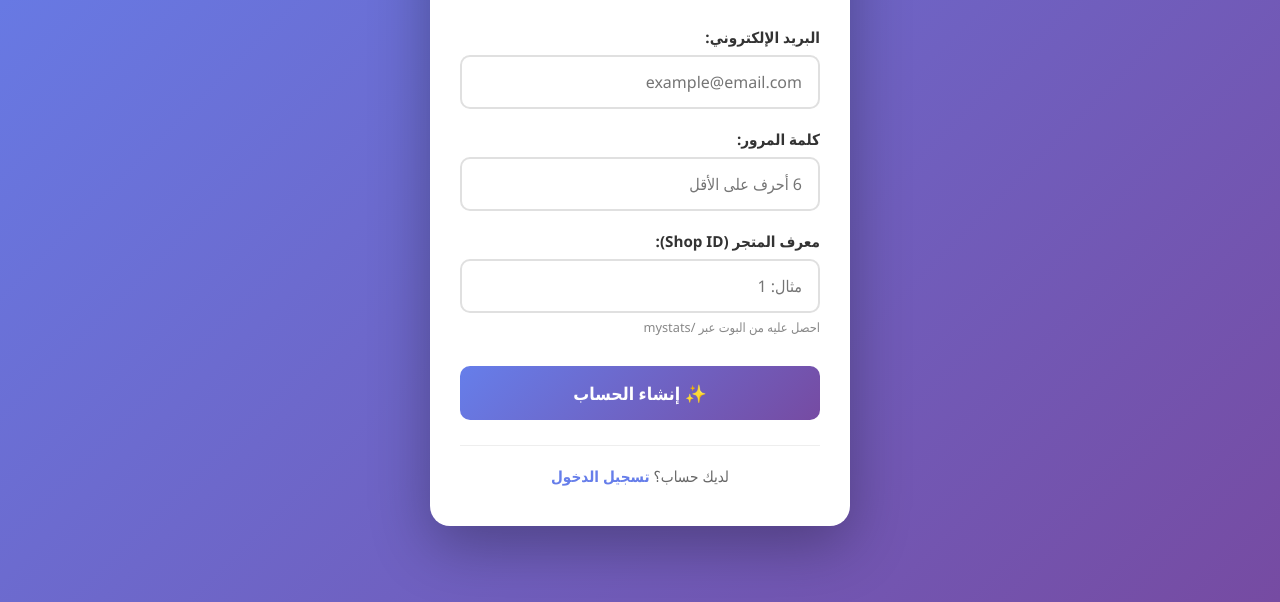
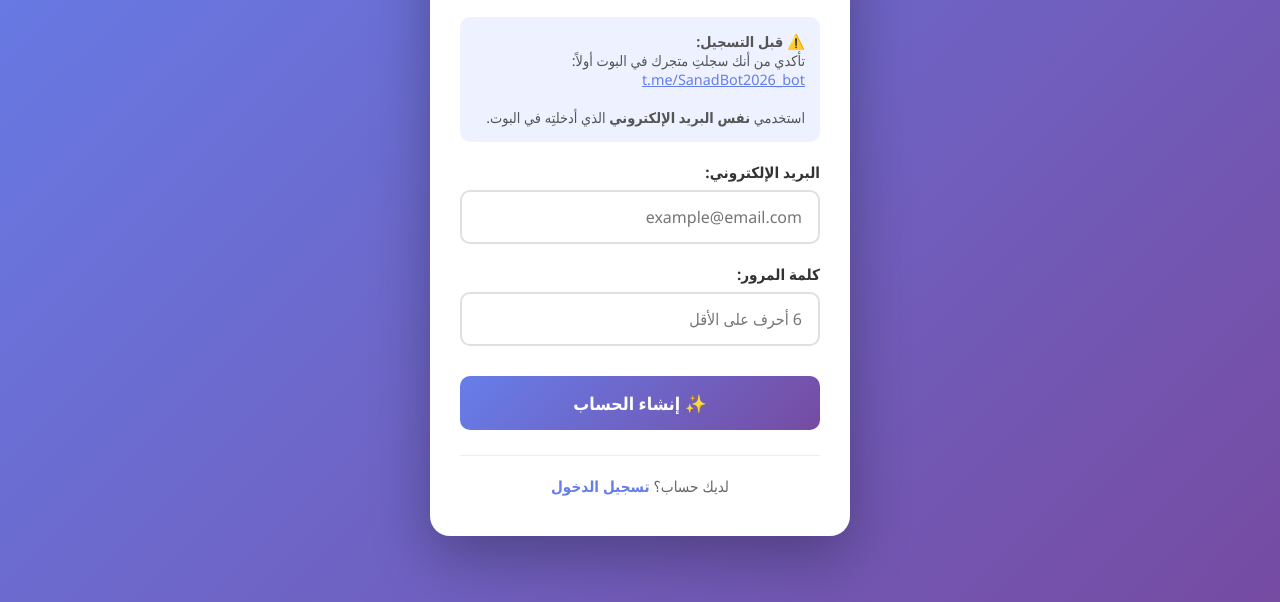
Before and after one commit to 222kadimm-ux/atmatadashboard, a plain HTML site: page register.html in a window 1280 px wide. Shown: the part 198-800 px from the top of the page. Drawn offline with nearby package versions, Linux system fonts and the light colour scheme.

Commit message:
Update register.html

```diff
--- a/register.html
+++ b/register.html
@@ -15,6 +15,15 @@
         <p>إنشاء حساب جديد</p>
       </div>
 
+      <div style="background:#eef1ff; padding:15px; border-radius:10px; margin-bottom:20px; font-size:0.9em; color:#555;">
+        <strong>⚠️ قبل التسجيل:</strong><br>
+        تأكدي من أنك سجلتِ متجرك في البوت أولاً:<br>
+        <a href="https://t.me/SanadBot2026_bot" target="_blank" style="color:#667eea;">
+          t.me/SanadBot2026_bot
+        </a><br><br>
+        استخدمي <strong>نفس البريد الإلكتروني</strong> الذي أدخلتِه في البوت.
+      </div>
+
       <form id="register-form">
         <div class="form-group">
           <label for="email">البريد الإلكتروني:</label>
@@ -24,12 +33,6 @@
         <div class="form-group">
           <label for="password">كلمة المرور:</label>
           <input type="password" id="password" required placeholder="6 أحرف على الأقل" minlength="6">
-        </div>
-
-        <div class="form-group">
-          <label for="shop_id">معرف المتجر (Shop ID):</label>
-          <input type="number" id="shop_id" required placeholder="مثال: 1">
-          <small>احصل عليه من البوت عبر /mystats</small>
         </div>
 
         <div id="error-msg" class="error-msg hidden"></div>
```
